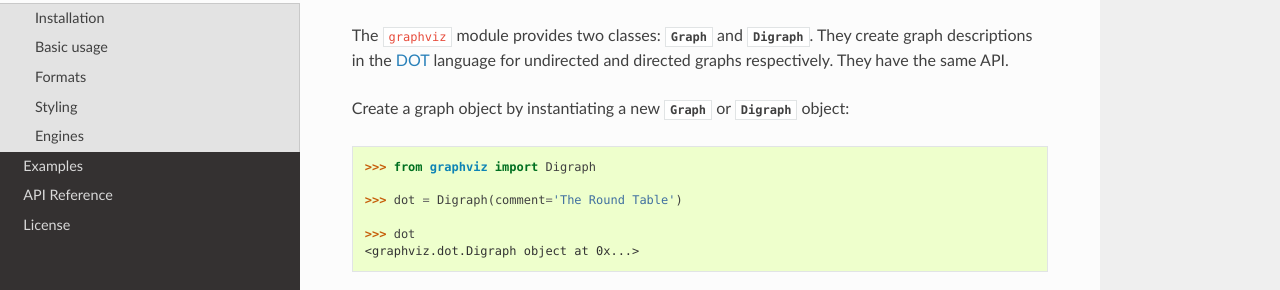
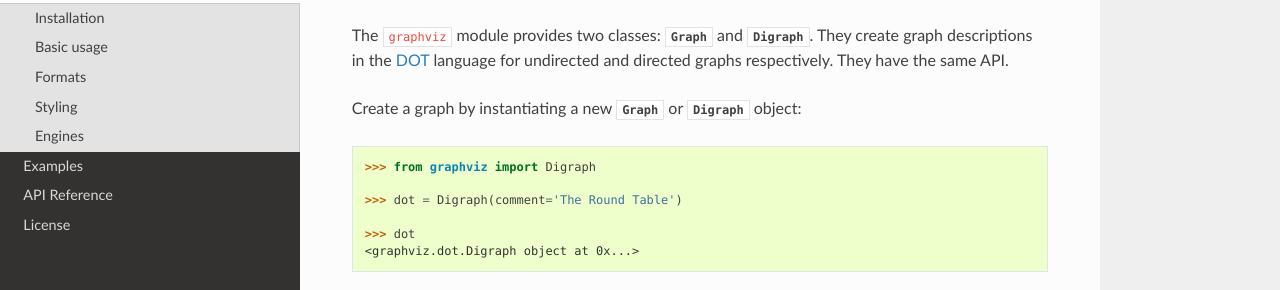
Before and after one commit to xflr6/graphviz, a Sphinx documentation site: the page built from docs/manual.rst, in a window 1280 px wide and 900 px high, scrolled down 448 px. Shown: the part 159-449 px from the top of the window. Built offline with Sphinx 7.4.7 and the Read the Docs theme 2.0.0, drawn with Linux system fonts in a browser that asks for light colours.

Commit message:
fix typo and leftover files

```diff
--- a/README.rst
+++ b/README.rst
@@ -22,7 +22,7 @@ Links
 - Download: http://pypi.python.org/pypi/graphviz#downloads
 - Documentation: http://graphviz.readthedocs.org
 - Changelog: http://graphviz.readthedocs.org/en/latest/changelog.html
-- Isssue Tracker: http://github.com/xflr6/graphviz/issues
+- Issue Tracker: http://github.com/xflr6/graphviz/issues
 
 
 Installation
--- a/docs/manual.rst
+++ b/docs/manual.rst
@@ -34,7 +34,7 @@ The ``graphviz`` module provides two classes: :py:class:`~graphviz.Graph` and
 language for undirected and directed graphs respectively. They have the same
 API.
 
-Create a graph object by instantiating a new :py:class:`~graphviz.Graph` or
+Create a graph by instantiating a new :py:class:`~graphviz.Graph` or
 :py:class:`~graphviz.Digraph` object:
 
 .. code:: python
```
Also changed, not shown: docs/pet-shop.svg (deleted), docs/round-table.svg (deleted), 1 other file.
